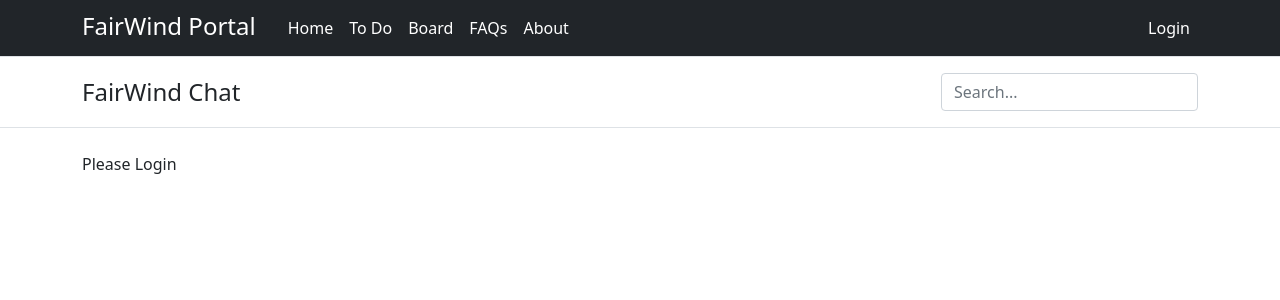
After one commit to vvihar/fw_djangoapp, a Django app: page /board/create/ in a window 1280 px wide. The commit adds this page. Shown: the top 300 px of the page. Run offline with Django 3.2, Linux system fonts and the light colour scheme; some libraries are stand-ins or nearby versions.

Commit message:
セクション13 CreateView

```diff
--- a/boardapp/models.py
+++ b/boardapp/models.py
@@ -11,3 +11,4 @@ class BoardModel(models.Model):
     good = models.IntegerField(default=0)  # いいね
     read = models.IntegerField(default=0)  # 既読
     readtext = models.TextField(default='')  # 既読の人
+    # null = True, blank = True で空欄可能
--- a/boardapp/urls.py
+++ b/boardapp/urls.py
@@ -1,8 +1,8 @@
 from django.urls import path, include
-from .views import signupfunc, loginfunc, listfunc, logoutfunc, detailfunc, goodfunc, readfunc
+from .views import signupfunc, loginfunc, listfunc, logoutfunc, detailfunc, goodfunc, readfunc, BoardCreate
 
 urlpatterns = [
-    path('', listfunc),
+    path('', listfunc, name="app"),
     path('signup/', signupfunc, name="signup"),
     path('login/', loginfunc, name="login"),
     path('list/', listfunc, name="list"),
@@ -10,4 +10,5 @@ urlpatterns = [
     path('detail/<int:pk>/', detailfunc, name="detail"),
     path('good/<int:pk>/', goodfunc, name="good"),
     path('read/<int:pk>/', readfunc, name="read"),
+    path('create/', BoardCreate.as_view(), name="create"),
 ]
--- a/boardapp/views.py
+++ b/boardapp/views.py
@@ -1,3 +1,4 @@
+from audioop import reverse
 from sqlite3 import IntegrityError
 from django.shortcuts import render, redirect, get_object_or_404
 from django.contrib.auth.models import User
@@ -5,6 +6,8 @@ from django.db import IntegrityError
 from django.contrib.auth import authenticate, login, logout
 from .models import BoardModel
 from django.contrib.auth.decorators import login_required
+from django.views.generic import CreateView
+from django.urls import reverse_lazy
 
 # Create your views here.
 
@@ -20,7 +23,7 @@ def signupfunc(request):
         except IntegrityError:  # 重複したユーザー名の場合
             return render(request, 'board/signup.html', {'error': 'このユーザー名は既に使用されています'})
     # request, テンプレのファイル, モデルのデータを引数にとる
-    return redirect('login')
+    return render(request, 'board/signup.html', {})
 
 
 def loginfunc(request):
@@ -79,3 +82,10 @@ def readfunc(request, pk):
         object.readtext += ' ' + username
         object.save()
     return redirect('list')
+
+
+class BoardCreate(CreateView):
+    template_name = 'board/create.html'
+    model = BoardModel
+    fields = ['title', 'content', 'author', 'sns_image']
+    success_url = reverse_lazy('list')
--- a/fwappproject/urls.py
+++ b/fwappproject/urls.py
@@ -25,7 +25,7 @@ urlpatterns = [
     # helloWorldViewを呼び出す (class based view)
     path('helloworld/', helloWorldView.as_view()),
     path('app/', include('helloworldapp.urls')),
-    path('todo/', include('todo.urls')),
-    path('board/', include('boardapp.urls')),
+    path('todo/', include('todo.urls'), name="todoapp"),
+    path('board/', include('boardapp.urls'), name="boardapp"),
 ] + static(settings.MEDIA_URL, document_root=settings.MEDIA_ROOT) \
     + static(settings.STATIC_URL, document_root=settings.STATIC_ROOT)
--- a/templates/board/base.html
+++ b/templates/board/base.html
@@ -60,7 +60,7 @@
         <header class="py-3 mb-4 border-bottom">
             <div class="container d-flex flex-wrap justify-content-center">
                 <a
-                    href="{% url '' %}"
+                    href="{% url 'app' %}"
                     class="d-flex align-items-center mb-3 mb-lg-0 me-lg-auto text-dark text-decoration-none"
                 >
                     <span class="fs-4">{%block header%} {%endblock header%}</span>
--- /dev/null
+++ b/templates/board/create.html
@@ -0,0 +1,34 @@
+{% extends 'board/base.html' %}
+{% load widget_tweaks %}
+
+{% block header %}
+FairWind Chat
+{% endblock header %}
+
+{% block content %}
+{% if user.is_authenticated %}
+<div class="container">
+    <form method="post" enctype="multipart/form-data"> {% csrf_token %}
+        <div class="mb-3">
+            <label for="id_title" class="form-label">タイトル</label>
+            {% render_field form.title class="form-control" %}
+        </div>
+        <div class="mb-3">
+            <label for="id_content" class="form-label">内容</label>
+            {% render_field form.content class="form-control" %}
+        </div>
+        <div class="mb-3">
+            <label for="id_sns_image" class="form-label">画像</label>
+            {% render_field form.sns_image class="form-control" %}
+        </div>
+        <input type="hidden" name="author" value="{{ user.username }}">
+        <input type="submit" value="作成" class="btn btn-primary">
+    </form>
+</div>
+{% else %}
+<div class="container">
+    Please Login
+</div>
+{% endif %}
+
+{% endblock content %}
```
